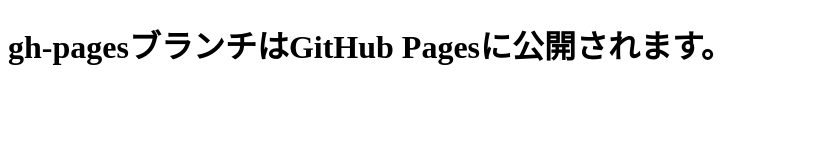
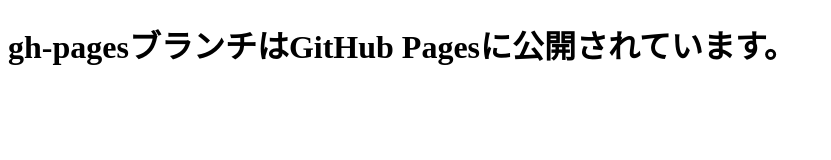
Before and after one commit to sixisun1020/git-study, a plain HTML site: page index.html in a window 1280 px wide. Shown: the whole page, without its empty margins (0-831 px from the left). Drawn offline with Linux system fonts and the light colour scheme.

Commit message:
内容を変更

```diff
--- a/index.html
+++ b/index.html
@@ -5,6 +5,6 @@
     <title>Gitの勉強</title>
 </head>
 <body>
-    <h1>gh-pagesブランチはGitHub Pagesに公開されます。</h1>
+    <h1>gh-pagesブランチはGitHub Pagesに公開されています。</h1>
 </body>
 </html>
```
